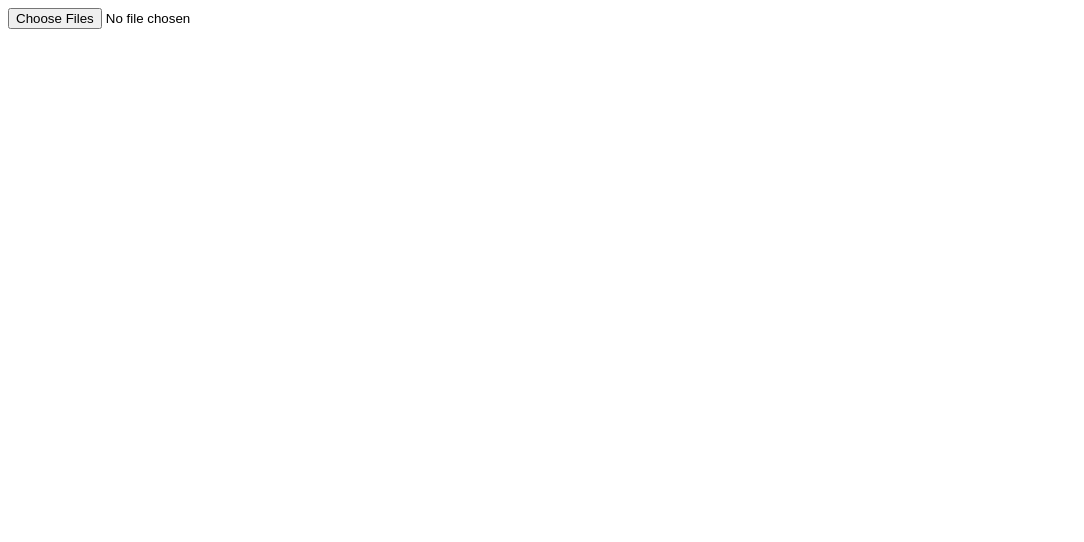
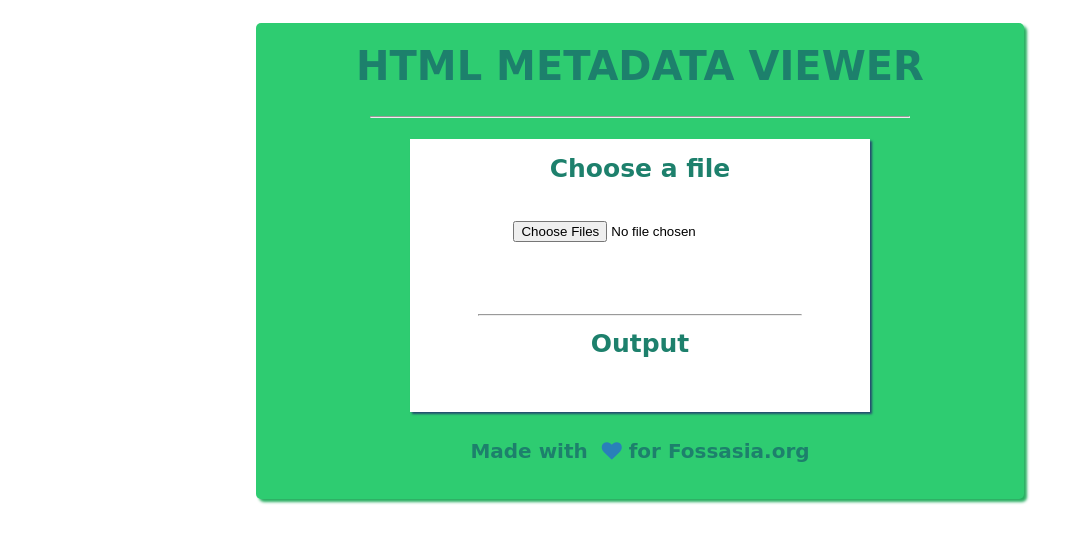
Before and after one commit to neerajp99/metadata, a plain HTML site: page index.html in a window 1280 px wide. Shown: the whole page, without its empty margins (0-1084 px from the left). Drawn offline with nearby package versions, Linux system fonts and the light colour scheme; no server answers; a web font is replaced by a local one.

Commit message:
Final Commit

```diff
--- a/index.html
+++ b/index.html
@@ -1,29 +1,38 @@
 <!DOCTYPE html>
+
 <head>
+    <link rel="stylesheet prefetch" href="http://fonts.googleapis.com/css?family=Roboto:400,100,400italic,700italic,700">
+    <link rel="stylesheet prefetch" href="http://daneden.github.io/animate.css/animate.min.css">
+    <link rel="stylesheet" href="style.css">
+    <link href="https://fonts.googleapis.com/css?family=Chelsea+Market" rel="stylesheet" type="text/css">
+    <link rel="stylesheet prefetch" href="http://maxcdn.bootstrapcdn.com/font-awesome/4.4.0/css/font-awesome.min.css">
+    <link href='https://fonts.googleapis.com/css?family=Reenie+Beanie' rel='stylesheet' type='text/css'>
+</head>
 
-</head>
 <body>
-
-
-
-
-<input type="file" id="files" name="files[]" multiple />
-<output id="list"></output>
-
+    <div class="container">
+        <h1>HTML Metadata Viewer</h1>
+        <hr class="hh1">
+        <div class="box">
+            <h2>Choose a file</h2>
+            <br>
+            <form>
+                <input type="file" id="data" name="files[]" multiple></input>
+            </form>
+            <br>
+            <br>
+            <br>
+            <br>
+            <hr class="hh2">
+            <h3>Output</h3>
+            <output id="output"></output>
+        </div>
+        <footer>
+            <h4>Made with &nbsp;<i class="fa fa-heart"></i>&nbsp;for Fossasia.org</footer>
+        </div>
 <script>
-
-// Check for the various File API support.
-if (window.File && window.FileReader && window.FileList && window.Blob) {
-  // Great success! All the File APIs are supported.
-} else {
-  alert('The File APIs are not fully supported in this browser.');
-}
-
-
-  function handleFileSelect(evt) {
-    var files = evt.target.files; // FileList object
-
-    // files is a FileList of File objects. List some properties.
+    function handleFileSelect(evt) {
+    var files = evt.target.files;
     var output = [];
     for (var i = 0, f; f = files[i]; i++) {
       output.push('<li><strong>', escape(f.name), '</strong> (', f.type || 'n/a', ') - ',
@@ -31,13 +40,12 @@ if (window.File && window.FileReader && window.FileList && window.Blob) {
                   f.lastModifiedDate ? f.lastModifiedDate.toLocaleDateString() : 'n/a',
                   '</li>');
     }
-    document.getElementById('list').innerHTML = '<ul>' + output.join('') + '</ul>';
+    document.getElementById('output').innerHTML = '<ul>' + output.join('') + '</ul>';
   }
 
-  document.getElementById('files').addEventListener('change', handleFileSelect, false);
+  document.getElementById('data').addEventListener('change', handleFileSelect, false);
 </script>
 
+</body>
 
-
-</body>
 </html>
--- /dev/null
+++ b/style.css
@@ -0,0 +1,102 @@
+body {
+    background-color: #fffff;
+    oveflow-x: hidden;
+    margin: 0;
+    height: 100%;
+    width: 100%;
+    padding-bottom: 30px;
+    margin: 0 auto;
+}
+
+.container {
+    height: 80%;
+    width: 60%;
+    background-color: #2ecc71;
+    text-align: center;
+    margin: 0 auto;
+    text-decoration: none;
+    box-shadow: 3px 3px 3px #27ae60;
+    border-radius: 5px;
+    padding-bottom: 10px;
+}
+
+h1 {
+    text-align: center;
+    text-transform: uppercase;
+    font-size: 40px;
+    font-weight: bold;
+    font-family: 'Chelsea Market', cursive;
+    margin-top: 3%;
+    padding-top: 20px;
+    color: #1D806C;
+}
+
+.hh1 {
+    width: 70%;
+    margin: 0 auto;
+}
+
+.box {
+    height: 80%;
+    width: 60%;
+    background-color: #fff;
+    margin: 0 auto;
+    text-decoration: none;
+    box-shadow: 2px 2px 2px #244C6F;
+    margin-top: 2%;
+    padding-bottom: 7%;
+}
+
+h2 {
+    font-family: 'Chelsea Market', cursive;
+    font-size: 25px;
+    padding-top: 15px;
+    text-align: center;
+    color: #1D806C;
+}
+
+input {
+    text-align: center;
+    display: inline-block;
+    margin: 0 auto;
+}
+
+.hh2 {
+    width: 70%;
+    margin: 0 auto;
+}
+
+h3 {
+    font-family: 'Chelsea Market', cursive;
+    font-size: 25px;
+    padding-top: 13px;
+    text-align: center;
+    color: #1D806C;
+    margin: 0 auto;
+}
+
+li {
+    font-family: 'Chelsea Market', cursive;
+    text-align: left;
+    padding-top: 8px;
+}
+
+h4 {
+    font-family: 'Chelsea Market', cursive;
+    text-align: center;
+    font-size: 20px;
+    color: #1D806C;
+}
+
+strong {
+    color: #2C695C;
+}
+i{
+	transition:.2s all ease-in-out;
+	color: #2980b9;
+}
+
+i:hover{
+	transition:.2s all ease-in-out;
+	color: #1D806C;
+}
```
